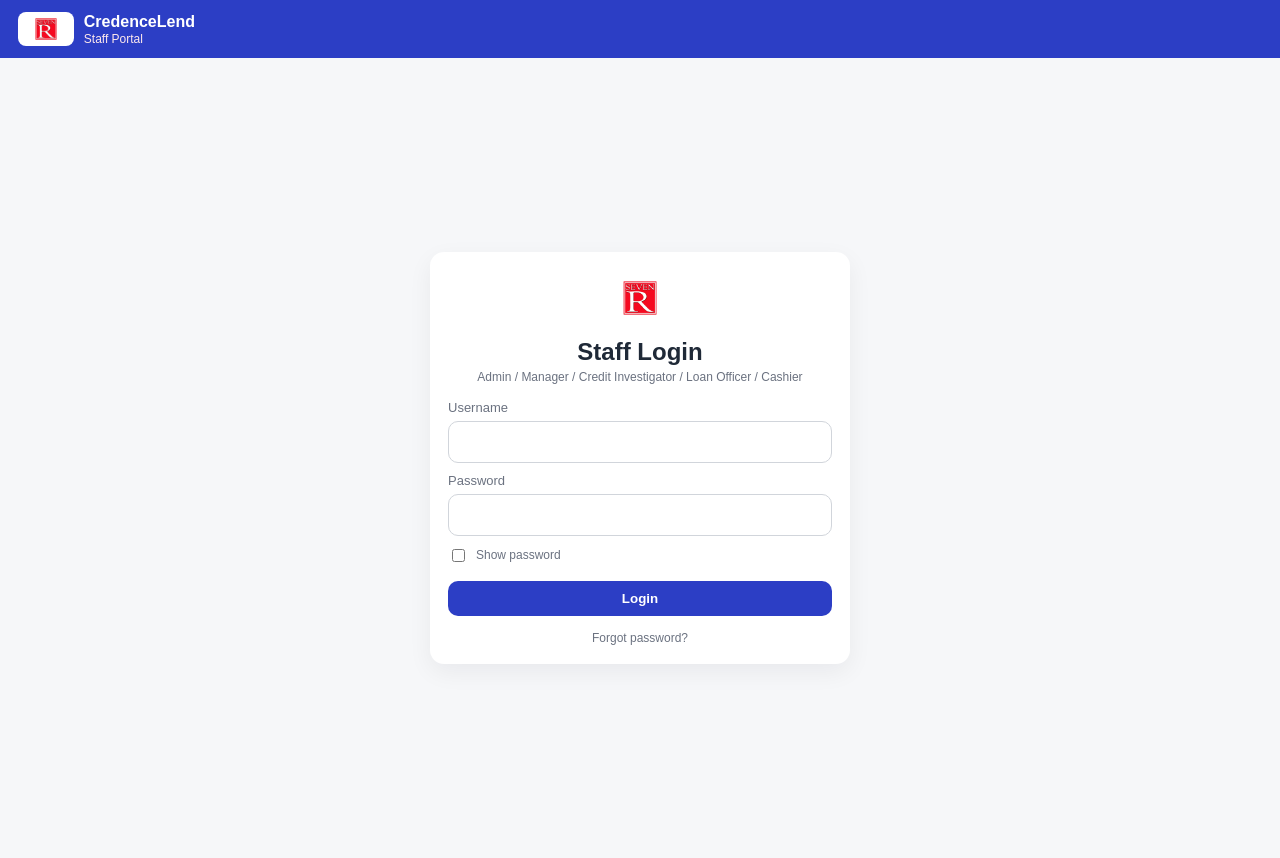
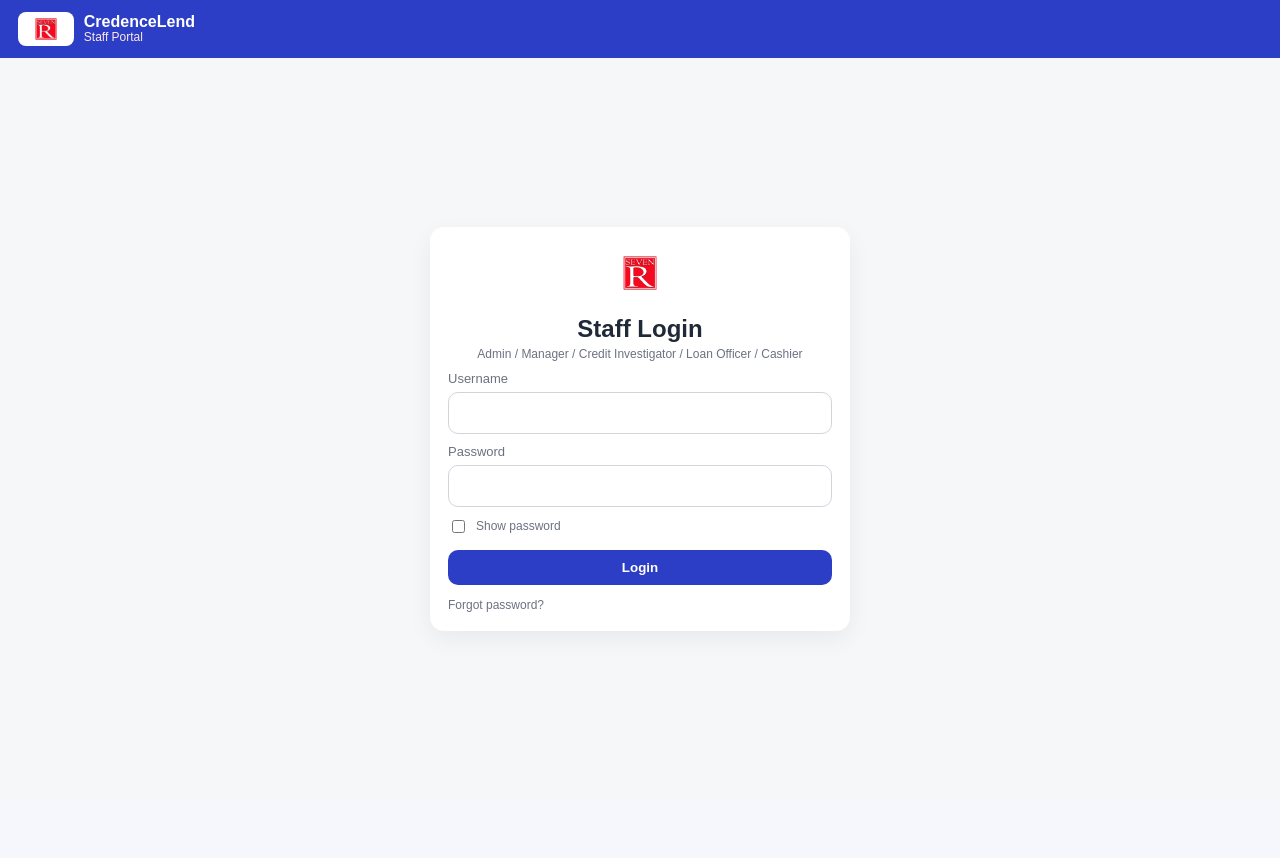
Before and after one commit to Blaizy20/Midterm_COOP, a PHP site: page /LOAN_MANAGEMENT_APP/router.php in a window 1280 px wide. After the commit the page ends 634 px from the top, so only its background shows below. Run offline with PHP 8.4, Linux system fonts and the light colour scheme; data that the repository does not hold is empty; some libraries are stand-ins or nearby versions.

Commit message:
Update login.php

```diff
--- a/LOAN_MANAGEMENT_APP/staff/login.php
+++ b/LOAN_MANAGEMENT_APP/staff/login.php
@@ -4,92 +4,63 @@ require_once __DIR__ . '/../includes/loan_helpers.php';
 
 $settings = get_system_settings();
 $error = '';
-
-if ($_SERVER['REQUEST_METHOD'] === 'POST') {
+if ($_SERVER['REQUEST_METHOD']==='POST') {
   $username = trim($_POST['username'] ?? '');
   $password = $_POST['password'] ?? '';
 
-    $stmt = q("SELECT * FROM users WHERE username = ? AND is_active = 1", "s", [$username]);
+  $stmt = q("SELECT * FROM users WHERE username=? AND is_active=1", "s", [$username]);
   $user = fetch_one($stmt);
 
-    if (!$user || $user['role'] === 'CUSTOMER' || !password_verify($password, $user['password_hash'])) {
-        $error = 'Invalid credentials (staff only).';
+  if (!$user || $user['role']==='CUSTOMER' || !password_verify($password, $user['password_hash'])) {
+    $error = "Invalid credentials (staff only).";
   } else {
     login_user($user);
-        header('Location: ' . APP_BASE . '/staff/dashboard.php');
+    header("Location: " . APP_BASE . "/staff/dashboard.php");
     exit;
   }
 }
 ?>
-<!DOCTYPE html>
-<html>
-<head>
-    <meta charset="utf-8">
-    <meta name="viewport" content="width=device-width, initial-scale=1">
-    <title>Staff Login – <?php echo htmlspecialchars($settings['system_name'] ?? 'CredenceLend'); ?></title>
+<!doctype html>
+<html><head>
+  <meta charset="utf-8"/><meta name="viewport" content="width=device-width, initial-scale=1"/>
+  <title>Staff Login</title>
   <link rel="stylesheet" href="<?php echo APP_BASE; ?>/assets/css/theme.css">
-    <style>
-        .topbar-logo { height:34px; width:auto; max-width:120px; border-radius:8px; background:white; padding:3px; }
-        .login-logo  { display:block; height:56px; width:auto; max-width:180px; margin:0 auto 12px; border-radius:14px; background:white; padding:6px; }
-    </style>
 </head>
 <body>
-
-    <!-- TOP BAR -->
-    <div class="topbar">
+<div class="topbar" style="background-color:<?= htmlspecialchars($settings['primary_color'] ?? '#2c3ec5') ?> !important;">
   <div class="brand">
-            <img class="topbar-logo"
-                 src="<?php echo APP_BASE; ?>/assets/img/logo.png"
-                 alt="Logo">
+    <img src="<?php echo htmlspecialchars($settings['logo_path'] ?? APP_BASE . '/assets/img/logo.png'); ?>" alt="Logo"/>
     <div>
-                <div style="font-weight:800;line-height:1.2;">
-                    <?php echo htmlspecialchars($settings['system_name'] ?? 'CredenceLend'); ?>
-                </div>
-                <div class="small" style="color:#fde8ec;">Staff Portal</div>
+      <div style="font-weight:800;line-height:1"><?= htmlspecialchars($settings['system_name'] ?? 'CredenceLend') ?></div>
+      <div class="small" style="color:#fde8ec">Staff Portal</div>
     </div>
   </div>
 </div>
-
-    <!-- LOGIN CARD -->
-    <div class="center-wrap">
+<div style="display:flex;justify-content:center;align-items:center;min-height:calc(100vh - 58px);padding:22px">
   <div class="card auth-card">
-
-            <img class="login-logo"
-                 src="<?php echo APP_BASE; ?>/assets/img/logo.png"
-                 alt="Logo">
-
-            <h2 style="text-align:center;margin:0 0 4px;">Staff Login</h2>
-            <p class="small" style="text-align:center;margin:0 0 16px;">
-                Admin / Manager / Credit Investigator / Loan Officer / Cashier
-            </p>
-
-            <?php if ($error): ?>
-                <div class="alert err"><?php echo htmlspecialchars($error); ?></div>
-            <?php endif; ?>
-
+    <div style="text-align:center">
+      <img src="<?php echo htmlspecialchars($settings['logo_path'] ?? APP_BASE . '/assets/img/logo.png'); ?>" alt="Logo" style="height:56px;border-radius:14px;background:white;padding:6px"/>
+      <h2 style="margin:10px 0 4px">Staff Login</h2>
+      <div class="small">Admin / Manager / Credit Investigator / Loan Officer / Cashier</div>
+    </div>
+    <?php if ($error): ?><div class="alert err"><?= htmlspecialchars($error) ?></div><?php endif; ?>
     <form method="post">
       <label class="label">Username</label>
-                <input class="input" name="username" required autocomplete="username">
-
+      <input class="input" name="username" required>
       <label class="label">Password</label>
-                <input class="input" type="password" id="pw" name="password" required autocomplete="current-password">
-
-                <label style="display:flex;gap:8px;align-items:center;margin-top:10px;">
-                    <input type="checkbox" onclick="document.getElementById('pw').type = this.checked ? 'text' : 'password';">
-                    <span class="small">Show password</span>
+      <div style="display:flex;gap:8px;align-items:center">
+        <input class="input" type="password" id="pw" name="password" required>
+      </div>
+      <label style="display:flex;gap:8px;align-items:center;margin-top:10px">
+        <input type="checkbox" onclick="document.getElementById('pw').type=this.checked?'text':'password'"> <span class="small">Show password</span>
       </label>
-
-                <div style="margin-top:16px;">
-                    <button type="submit" class="btn btn-primary" style="width:100%;">Login</button>
+      <div style="margin-top:14px">
+        <button class="btn btn-primary" style="width:100%">Login</button>
+      </div>
+      <div style="margin-top:10px">
+        <a class="small" href="<?php echo APP_BASE; ?>/forgot_password.php">Forgot password?</a>
       </div>
     </form>
-
-            <div style="margin-top:12px;text-align:center;">
-                <a class="small" href="<?php echo APP_BASE; ?>/forgot-password.php">Forgot password?</a>
-            </div>
-
   </div>
 </div>
-
-</body>
-</html>
+</body></html>
```
Lines whose indentation alone changed are shown as unchanged.
